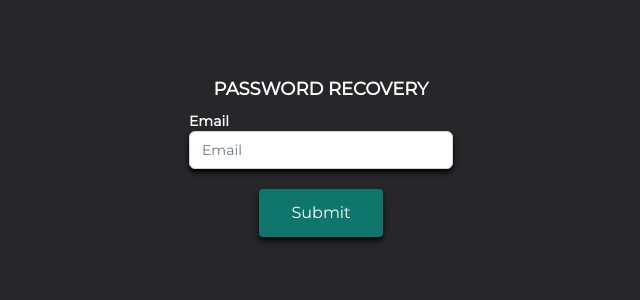
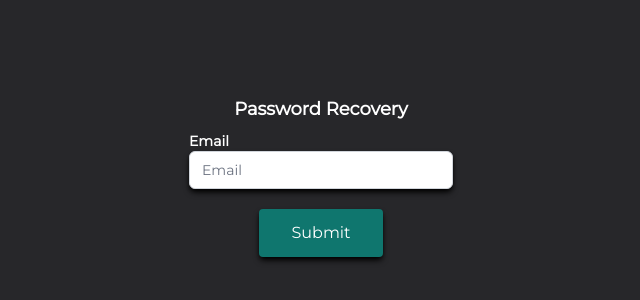
Before and after one commit to Charmander-Cluster/sweatdeck, a React (Create React App) app: page /passwordreset in a window 1280 px wide. Shown: the part 250-550 px from the top of the page, without its empty margins (319-959 px from the left). Built offline with nearby package versions, Linux system fonts and the light colour scheme; no server answers; what spotify-web-api-node would draw is missing.

Commit message:
slight style change on preset

```diff
--- a/src/components/User/PasswordReset.js
+++ b/src/components/User/PasswordReset.js
@@ -8,7 +8,7 @@ const PasswordReset = () => {
 
   return (
     <div className="flex flex-col items-center justify-center pt-10 md:min-h-screen">
-      <h1 className="mb-2 text-lg font-bold uppercase">Password Recovery</h1>
+      <h1 className="mt-10 mb-2 text-lg font-bold ">Password Recovery</h1>
       <Formik
         initialValues={{ email: "" }}
         validate={(values) => {
```
